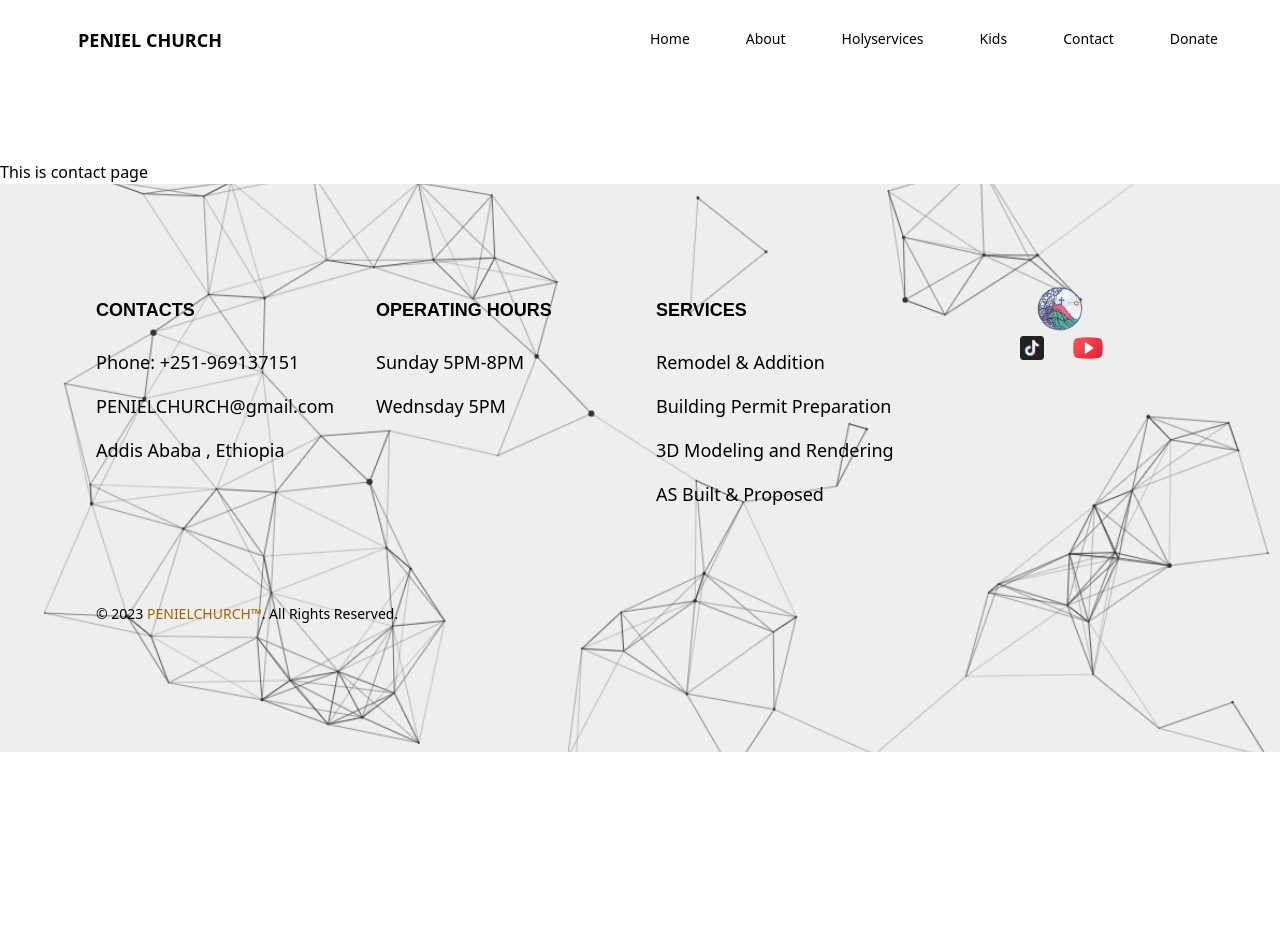
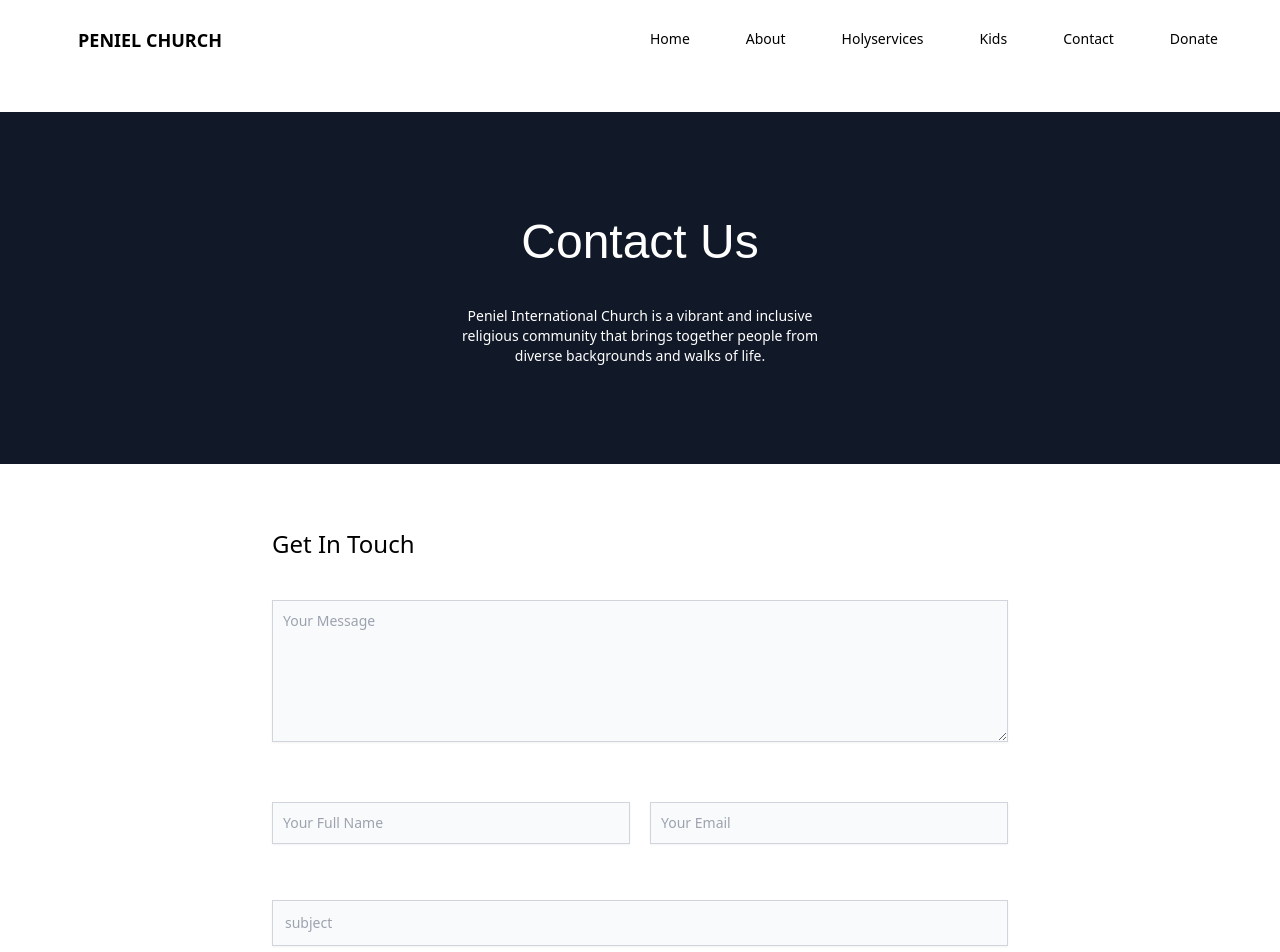
Before and after one commit to gudeta22/Peniel-web, a React (Create React App) app: page /contact in a window 1280 px wide. Shown: the top 952 px of the page. Before the commit the page ends 800 px from the top, so only its background shows below. Built offline with nearby package versions, Linux system fonts and the light colour scheme.

Commit message:
Contact page finished and some changes on footer

```diff
--- /dev/null
+++ b/src/components/ContactComponent.js
@@ -0,0 +1,57 @@
+import React from "react";
+
+function ContactComponent() {
+  return (
+    <section className="bg-white   ">
+      <div class="py-8 lg:py-16 px-4 mx-auto max-w-screen-md">
+        <form action="#" className="space-y-9">
+          <div>
+            <h2 className="text-2xl font-light">Get In Touch</h2>
+            <div class="sm:col-span-2">
+              <textarea
+                id="message"
+                rows="6"
+                class="block p-2.5 w-full my-10 text-sm text-gray-600 border border-gray-300 bg-gray-50  shadow-sm  dark:border-gray-300 dark:placeholder-gray-400 focus:outline-none "
+                placeholder="Your Message"
+              ></textarea>
+            </div>
+            <div className="flex space-x-5">
+            <input
+              type="text"
+              className="shadow-sm bg-gray-50 border  border-gray-300 text-gray-600 text-sm focus:ring-primary-500 focus:border-primary-500 block w-full p-2.5 my-5  dark:placeholder-gray-400 text-gra focus:outline-none  "
+              placeholder="Your Full Name"
+              required
+            />
+
+            <input
+              type="email"
+              id="email"
+              className="shadow-sm bg-gray-50 border border-gray-300 text-gray-600 text-sm  focus:ring-primary-500 focus:border-primary-500 block w-full p-2.5 my-5 dark:focus:ring-primary-500 dark:shadow-sm-light focus:outline-none "
+              placeholder="Your Email"
+              required
+            />
+            </div>
+          </div>
+          <div>
+            <input
+              type="text"
+              id="subject"
+              className="block p-3 w-full text-sm text-gray-600 bg-gray-50 border border-gray-300 shadow-sm  dark:placeholder-gray-400 foxus:outline-none"
+              placeholder="subject"
+              required
+            />
+          </div>
+
+          <button
+            type="submit"
+            className=" px-5 text-sm  text-center hover:text-black  border hover:bg-white bg-black text-white p-2 font-light bg-primary-700 sm:w-fit  focus:ring-4 focus:outline-none  duration-1000  dark:hover:bg-primary-700 "
+          >
+            SUBMIT
+          </button>
+        </form>
+      </div>
+    </section>
+  );
+}
+
+export default ContactComponent;
--- a/src/components/Footer.js
+++ b/src/components/Footer.js
@@ -22,26 +22,26 @@ function Footer() {
   return (
     <div>
       <footer
-        className="relative w-full px-20 py-20  "
+        className="relative bg-gray-900 w-full px-10 py-20  "
         style={{
-          backgroundImage: `url(${footer})`,
+          // backgroundImage: `url(${footer})`,
           backgroundSize: "cover",
           backgroundPosition: "center",
         }}
       >
-        <div className="mx-auto w-full max-w-screen-xl text-black">
+        <div className="mx-auto w-full max-w-screen-xl text-white">
           <div className="grid grid-cols-1 gap-8 px-4 lg:py-8 md:grid-cols-3 lg:grid-cols-4">
             <div className="md:sr-only flex flex-col grow-2 w-[8rem] justify-start">
               <div className="flex select-none">
-                <img src={logo} alt="" className="w-56" />
-              \
+                <img src={logo} alt="" className="w-24" />
+
               </div>
             </div>
             <div>
-              <h2 className="mb-6 text-sm font-semibold text-black uppercase dark:text-black fontstyle lg:text-lg">
+              <h2 className="mb-6 text-sm font-thin text-white uppercase dark:text-white fontstyle lg:text-lg">
                 Contacts
               </h2>
-              <ul className="text-black dark:text-black font-medium md:text-sm lg:text-lg">
+              <ul className="text-white dark:text-white font-thin md:text-sm lg:text-lg">
                 <li className="mb-4">Phone: +251-969137151</li>
                 <li className="mb-4">PENIELCHURCH@gmail.com</li>
                 <li className="mb-4">Addis Ababa , Ethiopia</li>
@@ -49,28 +49,28 @@ function Footer() {
             </div>
 
             <div>
-              <h2 className="mb-6 text-sm font-semibold text-black uppercase dark:text-black fontstyle lg:text-lg">
+              <h2 className="mb-6 text-sm font-thin text-white uppercase dark:text-white fontstyle lg:text-lg">
                 Operating Hours
               </h2>
-              <ul className="text-black dark:text-black font-medium md:text-sm lg:text-lg">
+              <ul className="text-white dark:text-white font-thin md:text-sm lg:text-lg">
                 <li className="mb-4">Sunday 5PM-8PM</li>
                 <li className="mb-4">Wednsday 5PM</li>
 
               </ul>
             </div>
             <div>
-              <h2 className="mb-6 text-sm font-semibold text-black uppercase dark:text-black fontstyle lg:text-lg">
+              <h2 className="mb-6 text-sm font-thin text-white uppercase dark:text-white fontstyle lg:text-lg">
                 Services
               </h2>
-              <ul className="text-black dark:text-black font-medium md:text-sm lg:text-lg ">
-                <li className="mb-4">Remodel & Addition</li>
-                <li className="mb-4">Building Permit Preparation</li>
-                <li className="mb-4">3D Modeling and Rendering</li>
-                <li className="mb-4">AS Built & Proposed</li>
+              <ul className="text-white dark:text-white font-thin md:text-sm lg:text-lg ">
+                <li className="mb-4">Prayer</li>
+                <li className="mb-4">Word Of GOd</li>
+                <li className="mb-4">Worship</li>
+                <li className="mb-4">Bible Studies</li>
               </ul>
             </div>
 
-            <div className="container mx-auto flex flex-col md:flex-row justify-between text-black ">
+            <div className="container mx-auto flex flex-col md:flex-row justify-between text-white ">
               <div className="sr-only md:sr-only  lg:not-sr-only flex flex-col grow lg:-my-10">
                 <div className="flex mb-0 mx-20  items-end select-none my-7">
                   <img src={logo} alt="" className="" />
@@ -92,10 +92,14 @@ function Footer() {
               </div>
             </div>
           </div>
+          <div className="bg-white lg:w-[100%] lg:h-[0.1px]">
+
+          </div>
           <div className="px-4 py-6 bg-transparent md:flex md:items-center md:justify-between my-6">
-            <span className="text-sm text-black  sm:text-center">
-               <span>© {currentYear}</span>{" "}
-              <a href="/about"  className="text-yellow-700 sr-only md:not-sr-only">
+            <div className=""></div>
+            <span className="text-sm text-white  sm:text-center">
+               <span>©{currentYear}</span>{" "}
+              <a href="/about"  className="text-red-500 sr-only md:not-sr-only">
                PENIELCHURCH™
               </a>
               . All Rights Reserved.
--- /dev/null
+++ b/src/components/MapComponent.js
@@ -0,0 +1,23 @@
+import React from 'react';
+
+function MapComponent() {
+  const mapUrl = 'https://www.google.com/maps/embed?pb=!1m18!1m12!1m3!1d12245.785617650732!2d38.8191386!3d9.0008691!2m3!1f0!2f0!3f0!3m2!1i1024!2i768!4f13.1!3m3!1m2!1s0x164b85ac1989e2bf%3A0x169af26575c88829!2sMisikir%20Zewdu%20Consulting%20Architects%20and%20Engineers!5e0!3m2!1sen!2saf!4v1625063345377!5m2!1sen!2saf';
+
+  return (
+    <div className='m-2'>
+      <div className='relative w-full h-96 flex justify-center my-10'>
+        <div className='mb-6 lg:mb-0 shrink w-full lg:w-[50%] lg:pr-3 flex my-5'>
+          <iframe
+            title='map'
+            className='h-56 md:h-full w-full border-0 rounded-md'
+            allowFullScreen=''
+            loading='lazy'
+            src={mapUrl}
+          ></iframe>
+        </div>
+      </div>
+    </div>
+  );
+}
+
+export default MapComponent;
--- /dev/null
+++ b/src/components/NavContact.js
@@ -0,0 +1,28 @@
+import React from "react";
+// import footer from "../assets/images/bgfooter.png";
+function NavComponent() {
+  return (
+    <div
+      className=" bg-gray-900 w-full h-10 lg:h-[25rem] lg:-my-[3rem] px-20 py-32 flex justify-center bg-fixed "
+      style={{
+        // backgroundImage: `url(${footer})`,
+        backgroundSize: "cover",
+        backgroundPosition: "center",
+      }}
+    >
+      <div className=" w-auto flex justify-center items-center  ">
+        <div className="text-white text-3xl md:text-5xl font-thin  font-style ">
+          <div className="fontstyle font-extralight lg:-my-10 lg:mb-10 text-center">Contact Us</div>
+          <div>
+        <p className=" font-thin text-sm lg:w-[24rem] text-center">
+            Peniel International Church is a vibrant and inclusive religious community that brings together people from diverse backgrounds and walks of life.
+          </p>
+          </div>
+
+        </div>
+      </div>
+    </div>
+  );
+}
+
+export default NavComponent;
--- a/src/components/Navbar.js
+++ b/src/components/Navbar.js
@@ -20,7 +20,7 @@ function Navbar() {
     <div className="  w-[100%]  ">
       <nav
 
-        className=" border-none w-[100%] fixed z-50 lg:-my-20 -my-20 md:-my-20   animate animate-fade-down animate-ease-linear h-auto lg:h-auto sm:h-auto md:h-auto bg-white   "
+        className=" border-none w-[100%] fixed z-50 lg:-my-20 -my-20 md:-my-20   animate animate-fade-down animate-ease-linear h-auto lg:h-[4rem] sm:h-[4rem] md:h-[4rem] bg-white   "
       >
         <div className="container max-w-7xl mx-auto  sm:px-6 lg:px-8 ">
           <div className="flex items-center    justify-between sm:h-10 h-16 lg:h-20 ">
--- a/src/pages/Contact.js
+++ b/src/pages/Contact.js
@@ -1,9 +1,14 @@
 import React from 'react'
+import ContactComponent from '../components/ContactComponent'
+import NavContact from '../components/NavContact'
+import MapComponent from '../components/MapComponent'
 
 function Contact() {
   return (
     <div>
-        <h2>This is contact page</h2>
+        <NavContact />
+        <ContactComponent />
+        <MapComponent />
     </div>
   )
 }
```
Also changed, not shown: src/components/Youtube.js (+46 -9 lines).
